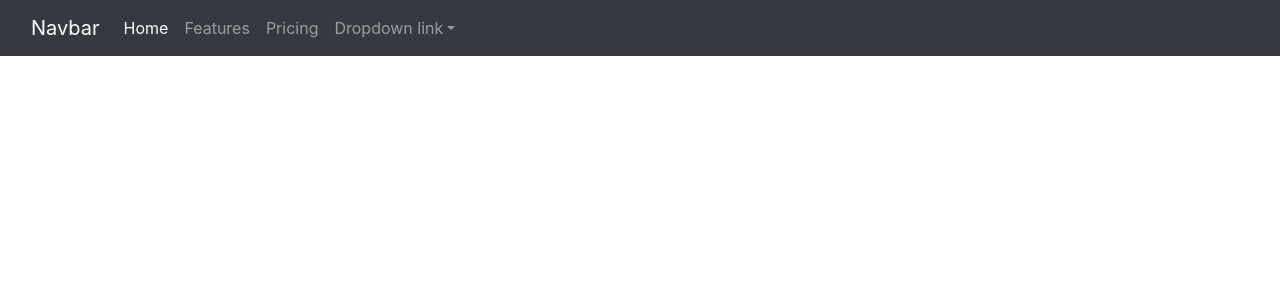
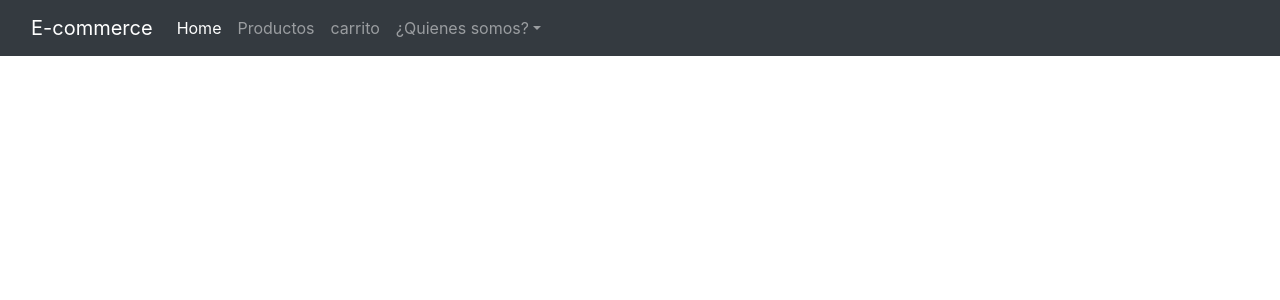
Before and after one commit to santiagochinellato/ecommerce-react-proyecto, a React (Create React App) app: page / in a window 1280 px wide. Shown: the top 300 px of the page. Built offline with nearby package versions, Linux system fonts and the light colour scheme.

Commit message:
cambios en el Navbar

```diff
--- a/src/components/NavBar.jsx
+++ b/src/components/NavBar.jsx
@@ -8,7 +8,7 @@ const NavBar = () => {
       <nav className="navbar navbar-dark navbar-expand-lg navbar-light bg-dark">
         <div className="container-fluid">
           <a className="navbar-brand" href="#">
-            Navbar
+            E-commerce
           </a>
           <button
             className="navbar-toggler"
@@ -30,12 +30,12 @@ const NavBar = () => {
               </li>
               <li className="nav-item">
                 <a className="nav-link" href="#">
-                  Features
+                  Productos
                 </a>
               </li>
               <li className="nav-item">
                 <a className="nav-link" href="#">
-                  Pricing
+                  carrito
                 </a>
               </li>
               <li className="nav-item dropdown">
@@ -47,7 +47,7 @@ const NavBar = () => {
                   data-bs-toggle="dropdown"
                   aria-expanded="false"
                 >
-                  Dropdown link
+                  ¿Quienes somos?
                 </a>
                 <ul
                   className="dropdown-menu"
```
